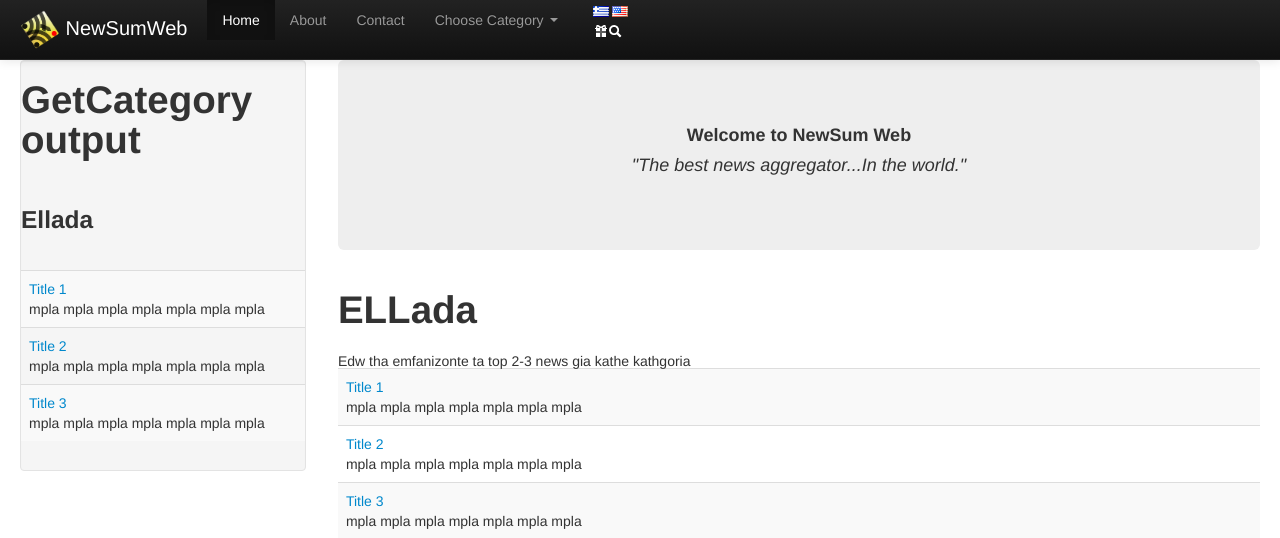
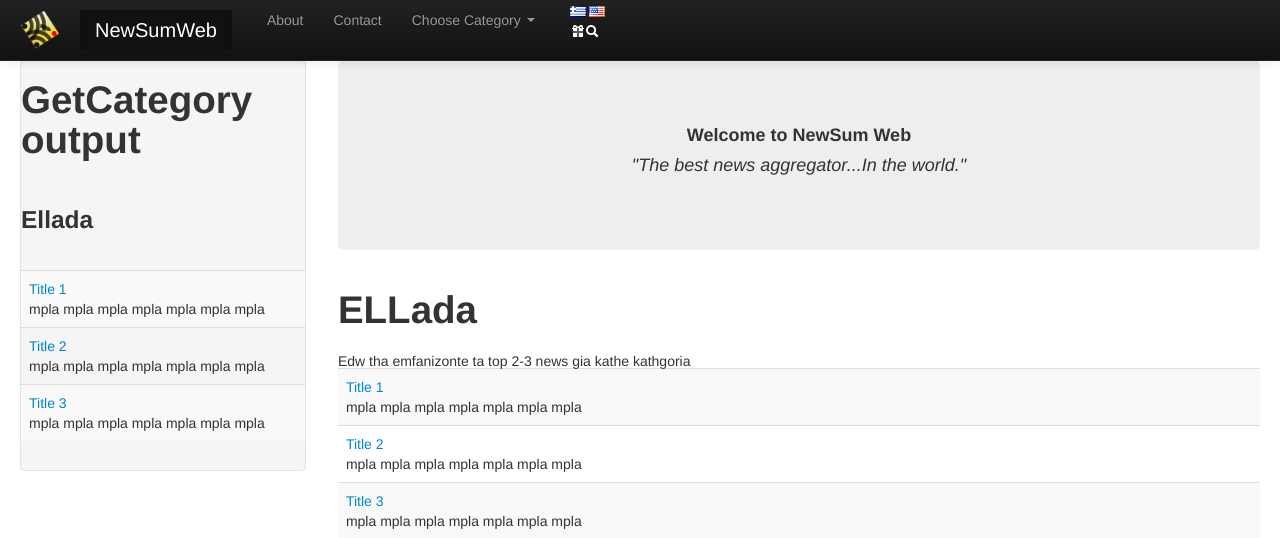
Before and after one commit to scify/NewSumWeb, a PHP site: page /newindex.php in a window 1280 px wide. Shown: the top 538 px of the page. Run offline with PHP 8.4, Linux system fonts and the light colour scheme; some libraries are stand-ins or nearby versions.

Commit message:
Change newSum brand

```diff
--- a/newindex.php
+++ b/newindex.php
@@ -67,11 +67,10 @@ and open the template in the editor.
                         <span class="icon-bar"></span>
                         <span class="icon-bar"></span>
                     </button>
-                    <a class="brand" href="#"><img src="img/logoNewSum-simple.png" alt="" width="40" height="39"> NewSumWeb</a>
+                    <a class="brand" href="#"><img src="img/logoNewSum-simple.png" alt="" width="40" height="39"></a>
                     <div class="nav-collapse collapse">
-
                         <ul class="nav">
-                            <li class="active" ><a href="#home" data-toggle="tab">Home</a></li>
+                            <li class="active brand" ><a href="#home" data-toggle="tab">NewSumWeb</a></li>
                             <li><a href="#about" data-toggle="tab">About</a></li>
                             <li><a href="#contact" data-toggle="tab">Contact</a></li>
                             <li>
```
Lines whose indentation alone changed are shown as unchanged.
